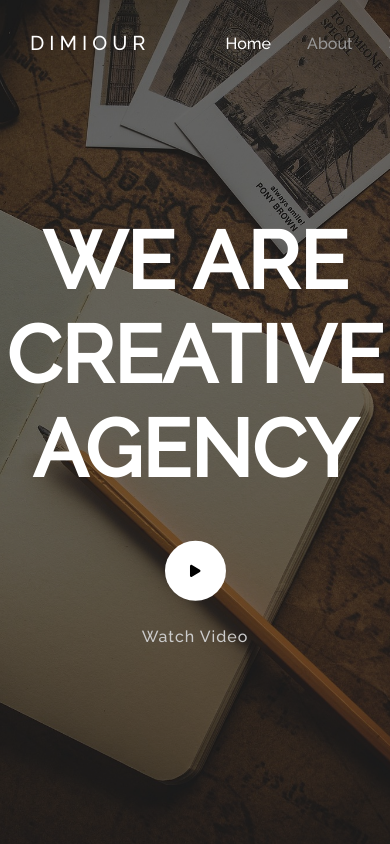
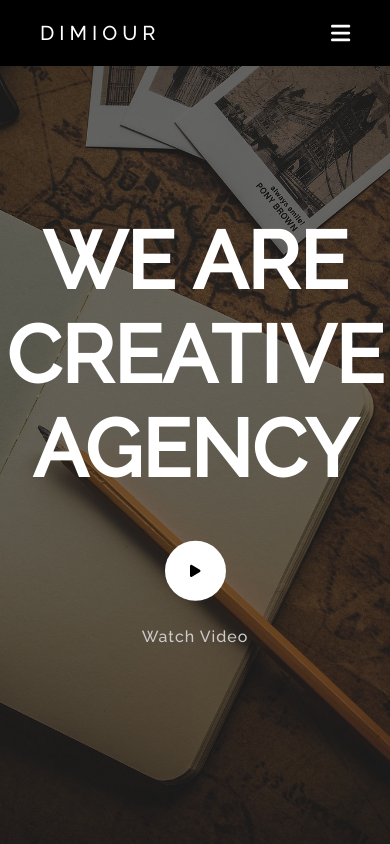
Before and after one commit to Masocher/Dimiour, a Next.js app: page / in a window 390 px wide. Built offline with nearby package versions, Linux system fonts and the light colour scheme.

Commit message:
Responsive The Header

```diff
--- a/src/components/header.js
+++ b/src/components/header.js
@@ -3,7 +3,7 @@ import styles from '../styles/Header.module.css'
 
 // fontawesome
 import { FontAwesomeIcon } from '@fortawesome/react-fontawesome'
-import { faSearch } from '@fortawesome/free-solid-svg-icons'
+import { faSearch, faBars } from '@fortawesome/free-solid-svg-icons'
 
 // tools
 import Link from 'next/link'
@@ -31,6 +31,8 @@ const Header = () => {
                     <input className={styles.search_input} type='text' placeholder='Search ...' />
                 </div>
             </div>
+
+            <div className={styles.menu_btn}><FontAwesomeIcon icon={faBars} /></div>
         </div>
     )
 }
--- a/src/styles/Header.module.css
+++ b/src/styles/Header.module.css
@@ -57,3 +57,33 @@
     font-size: 13px;
     color: #fff;
 }
+
+.menu_btn {
+    font-size: 22px;
+    display: none;
+    cursor: pointer;
+}
+
+/* Responsive */
+
+@media (max-width: 1025px) {
+    .right_content {
+        width: calc(85% - 95px);
+    }
+}
+
+@media (max-width: 769px) {
+    .right_content {
+        display: none;
+    }
+
+    .header {
+        width: calc(100% - 80px);
+        padding: 20px 40px;
+        background-color: #000;
+    }
+
+    .menu_btn {
+        display: block;
+    }
+}
```
